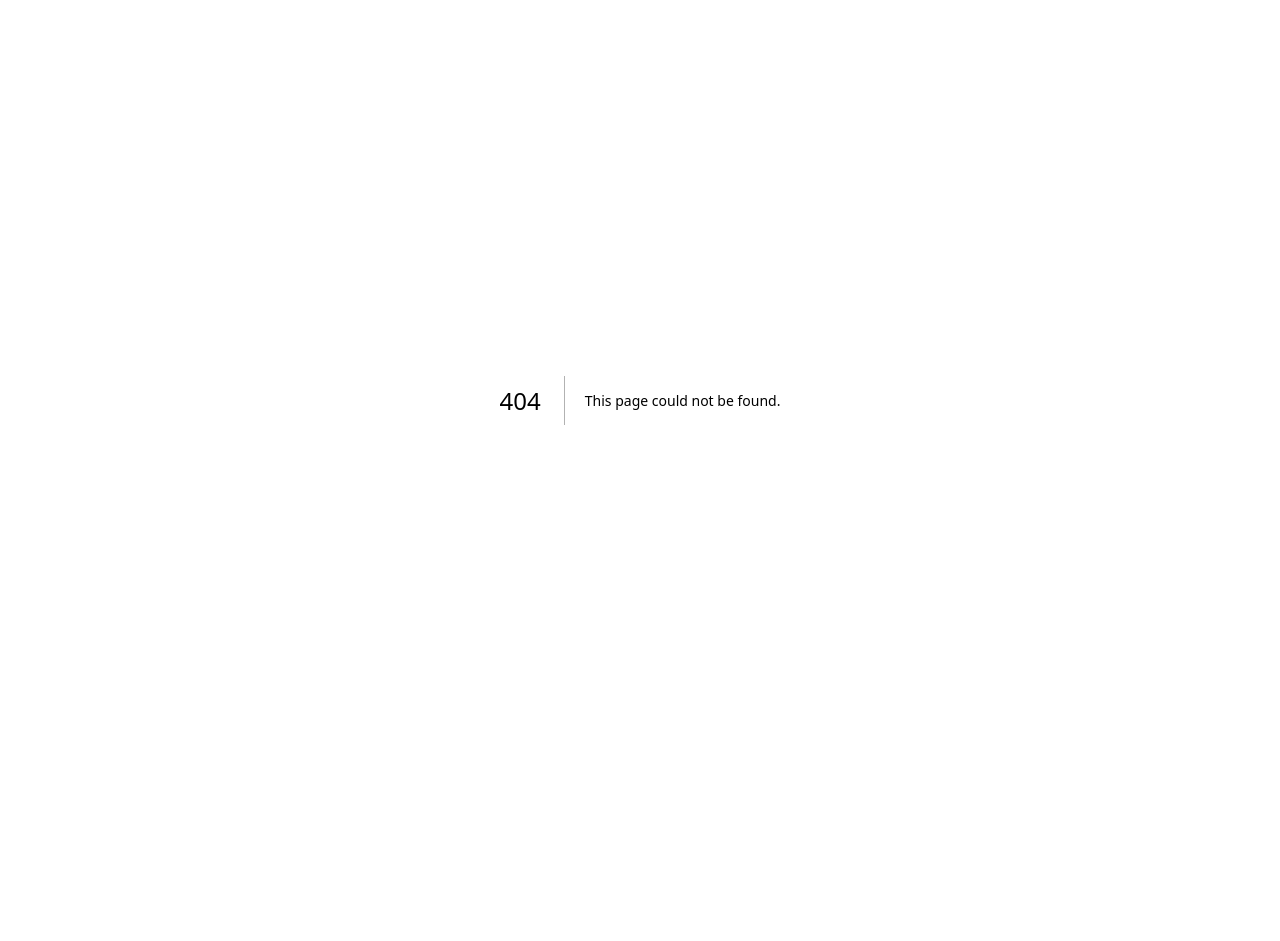
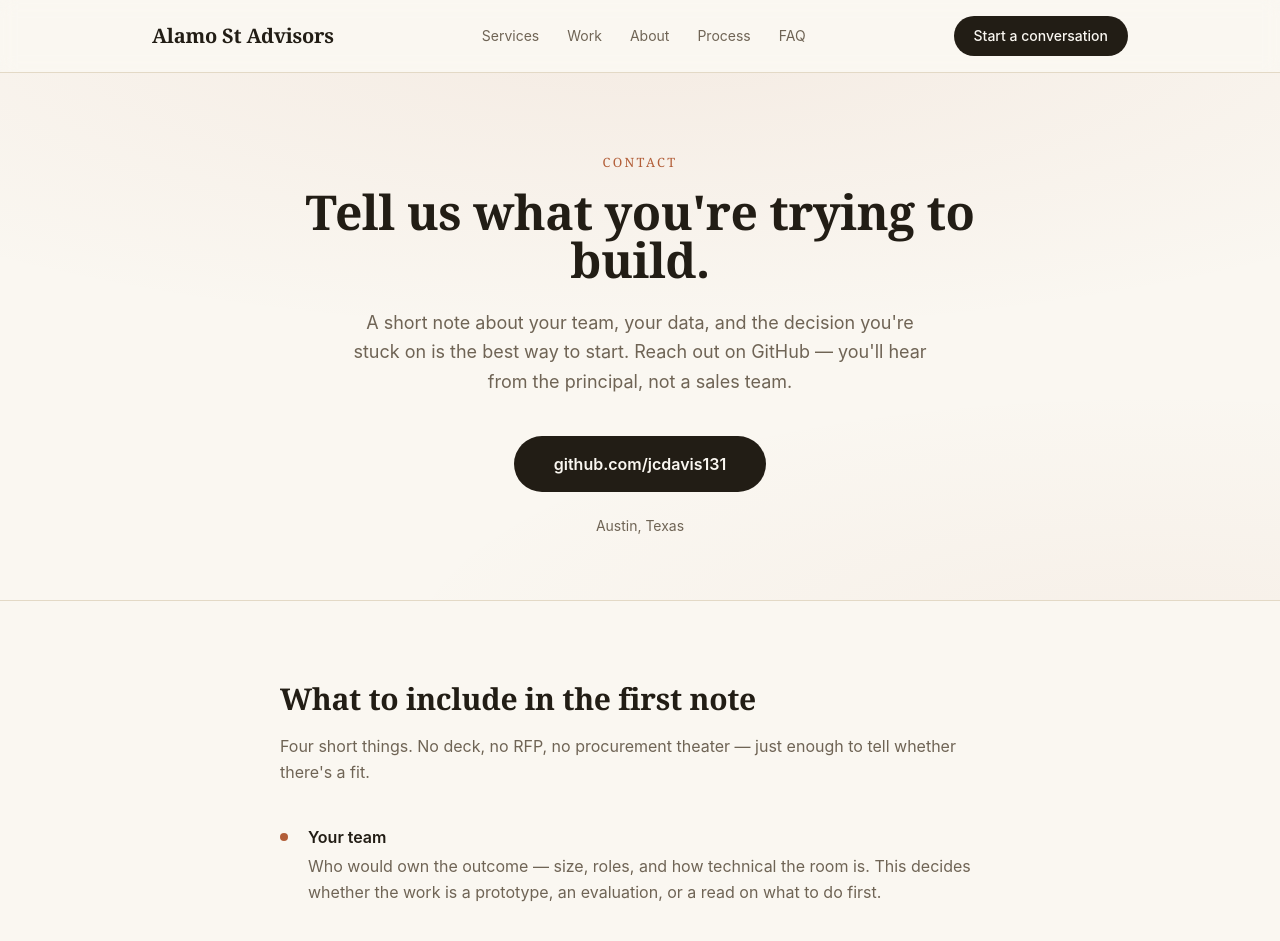
Before and after one commit to jcdavis131/alamost-com, a Next.js app: page /contact in a window 1280 px wide. Before the commit this address had no page. Shown: the top 941 px of the page. Before the commit the page ends 800 px from the top, so only its background shows below. Built offline with nearby package versions, Linux system fonts and the light colour scheme.

Commit message:
Add contact page + 5 new homepage FAQs (NDA, data handling, pricing, handoff)

```diff
--- /dev/null
+++ b/app/components/footer.tsx
@@ -0,0 +1,23 @@
+export default function Footer() {
+  return (
+    <footer className="border-t border-[var(--line)]">
+      <div className="mx-auto flex max-w-5xl flex-col gap-6 px-6 py-10 text-sm text-[var(--muted)] sm:flex-row sm:items-start sm:justify-between">
+        <div>
+          <p className="font-display font-bold text-[var(--ink)]">Alamo St Advisors</p>
+          <p className="mt-2">© 2026 Alamo St Advisors · Austin, Texas</p>
+          <p className="mt-2 max-w-md text-xs leading-relaxed">
+            AI strategy and technical advisory only — not financial, investment, legal, or tax advice.
+          </p>
+        </div>
+        <nav className="flex flex-wrap gap-x-6 gap-y-2">
+          <a href="/#services" className="transition-colors hover:text-[var(--ink)]">Services</a>
+          <a href="/#work" className="transition-colors hover:text-[var(--ink)]">Work</a>
+          <a href="/about" className="transition-colors hover:text-[var(--ink)]">About</a>
+          <a href="/process" className="transition-colors hover:text-[var(--ink)]">Process</a>
+          <a href="/#faq" className="transition-colors hover:text-[var(--ink)]">FAQ</a>
+          <a href="/contact" className="transition-colors hover:text-[var(--ink)]">Contact</a>
+        </nav>
+      </div>
+    </footer>
+  );
+}
--- /dev/null
+++ b/app/components/header.tsx
@@ -0,0 +1,26 @@
+export default function Header() {
+  return (
+    <header className="sticky top-0 z-50 border-b border-[var(--line)] bg-[var(--paper)]/90 backdrop-blur">
+      <div className="mx-auto flex max-w-5xl items-center justify-between px-6 py-4">
+        <a href="/" className="flex items-center gap-3">
+          <span className="font-display text-xl font-bold tracking-tight">
+            Alamo&nbsp;St&nbsp;Advisors
+          </span>
+        </a>
+        <nav className="hidden items-center gap-7 text-sm text-[var(--muted)] sm:flex">
+          <a href="/#services" className="transition-colors hover:text-[var(--ink)]">Services</a>
+          <a href="/#work" className="transition-colors hover:text-[var(--ink)]">Work</a>
+          <a href="/about" className="transition-colors hover:text-[var(--ink)]">About</a>
+          <a href="/process" className="transition-colors hover:text-[var(--ink)]">Process</a>
+          <a href="/#faq" className="transition-colors hover:text-[var(--ink)]">FAQ</a>
+        </nav>
+        <a
+          href="/contact"
+          className="rounded-full bg-[var(--ink)] px-5 py-2.5 text-sm font-medium text-[var(--paper)] transition-colors hover:bg-[var(--accent-deep)]"
+        >
+          Start a conversation
+        </a>
+      </div>
+    </header>
+  );
+}
--- /dev/null
+++ b/app/contact/page.tsx
@@ -0,0 +1,82 @@
+import type { Metadata } from "next";
+import Header from "@/app/components/header";
+import Footer from "@/app/components/footer";
+
+export const metadata: Metadata = {
+  title: "Contact",
+  description:
+    "Start a conversation with Alamo St Advisors: a short note about your team, your data, and the decision you're stuck on.",
+};
+
+const includeList = [
+  ["Your team", "Who would own the outcome — size, roles, and how technical the room is. This decides whether the work is a prototype, an evaluation, or a read on what to do first."],
+  ["Your data", "What you have, roughly where it lives, and who can grant access. You don't need it perfectly organized — knowing the shape of it is enough to start."],
+  ["The decision you're stuck on", "The one sentence version. If the answer is “should we build this,” say so; if it's “will this work,” say that. The first conversation works best when the question is sharp."],
+  ["Your timeline", "When a decision has to be made. Engagements run in weeks, not quarters — knowing the real deadline keeps the scope honest."],
+];
+
+export default function ContactPage() {
+  return (
+    <div>
+      <Header />
+      <main>
+        <section className="hero-grain">
+          <div className="mx-auto max-w-5xl px-6 pb-16 pt-16 text-center sm:pt-20">
+            <p className="step-num mb-4">CONTACT</p>
+            <h1 className="font-display mx-auto max-w-2xl text-4xl font-bold leading-[1.05] tracking-tight sm:text-5xl">
+              Tell us what you&apos;re trying to build.
+            </h1>
+            <p className="mx-auto mt-6 max-w-xl text-lg leading-relaxed text-[var(--muted)]">
+              A short note about your team, your data, and the decision
+              you&apos;re stuck on is the best way to start. Reach out on
+              GitHub — you&apos;ll hear from the principal, not a sales team.
+            </p>
+            <a
+              href="https://github.com/jcdavis131"
+              target="_blank"
+              rel="noreferrer"
+              className="mt-10 inline-block rounded-full bg-[var(--ink)] px-10 py-4 text-base font-semibold text-[var(--paper)] transition-colors hover:bg-[var(--accent-deep)]"
+            >
+              github.com/jcdavis131
+            </a>
+            <p className="mt-6 text-sm text-[var(--muted)]">Austin, Texas</p>
+          </div>
+        </section>
+
+        <section className="rule">
+          <div className="mx-auto max-w-3xl px-6 py-16 sm:py-20">
+            <h2 className="font-display text-2xl font-bold tracking-tight sm:text-3xl">
+              What to include in the first note
+            </h2>
+            <p className="mt-4 leading-relaxed text-[var(--muted)]">
+              Four short things. No deck, no RFP, no procurement theater —
+              just enough to tell whether there&apos;s a fit.
+            </p>
+            <div className="mt-10 space-y-8">
+              {includeList.map(([t, b]) => (
+                <div key={t} className="flex gap-5">
+                  <span className="mt-2 h-2 w-2 shrink-0 rounded-full bg-[var(--accent)]" />
+                  <div>
+                    <p className="font-semibold">{t}</p>
+                    <p className="mt-1 leading-relaxed text-[var(--muted)]">{b}</p>
+                  </div>
+                </div>
+              ))}
+            </div>
+            <div className="mt-12 rounded-2xl border border-[var(--line)] bg-white/60 p-8">
+              <p className="font-semibold">What happens next</p>
+              <p className="mt-2 leading-relaxed text-[var(--muted)]">
+                A reply from the principal, usually within a couple of days. If
+                there&apos;s a fit, the next step is a conversation about the
+                decision — then a fixed-scope proposal you can read in ten
+                minutes. If there&apos;s no fit, you&apos;ll hear that too,
+                with a pointer to what would actually help.
+              </p>
+            </div>
+          </div>
+        </section>
+      </main>
+      <Footer />
+    </div>
+  );
+}
--- a/app/page.tsx
+++ b/app/page.tsx
@@ -92,6 +92,26 @@ const faqs = [
   [
     "What won't you take on?",
     "Theater. If the honest answer is that you don't need AI for the problem, that's the answer you'll get — along with what would actually move the needle.",
+  ],
+  [
+    "Where are you based, and do you work remotely?",
+    "Austin, Texas — and yes, engagements run remotely with clients anywhere. Working on your real data doesn't require a plane ticket, and the deliverables are written to be read and argued with asynchronously.",
+  ],
+  [
+    "Will you sign an NDA?",
+    "Yes. A mutual NDA is standard before any detailed data access, and I'm happy to start under yours. The first conversation about your decision doesn't need one — keep it at the level you're comfortable with.",
+  ],
+  [
+    "How do you handle our data?",
+    "Carefully, and in your systems whenever possible. Your data stays in client-provided systems with the least access needed; any local copies are minimized and deleted within 30 days of the engagement ending. It's never used to train models or shared with third parties without your written consent, and it's never pasted into public AI tools under default training settings — where AI tooling touches your data, it runs under your tenant or an account with training disabled.",
+  ],
+  [
+    "How does fixed-scope pricing work?",
+    "The scope and the price are agreed in writing before anything starts — you know exactly what you're getting and what it costs. No hourly billing, no meter running, no change-order theater. If the scope genuinely changes midstream, we agree a new scope and a new price with the same clarity, before the extra work starts.",
+  ],
+  [
+    "What happens after the handoff?",
+    "Your team owns everything: working software, documentation, training, and evaluation playbooks they can rerun themselves. There's no default retainer and no quiet dependency. If you want a second phase or a standing review, that's a separate fixed-scope conversation — never an automatic renewal.",
   ],
   [
     "Do you provide financial or investment advice?",
```
